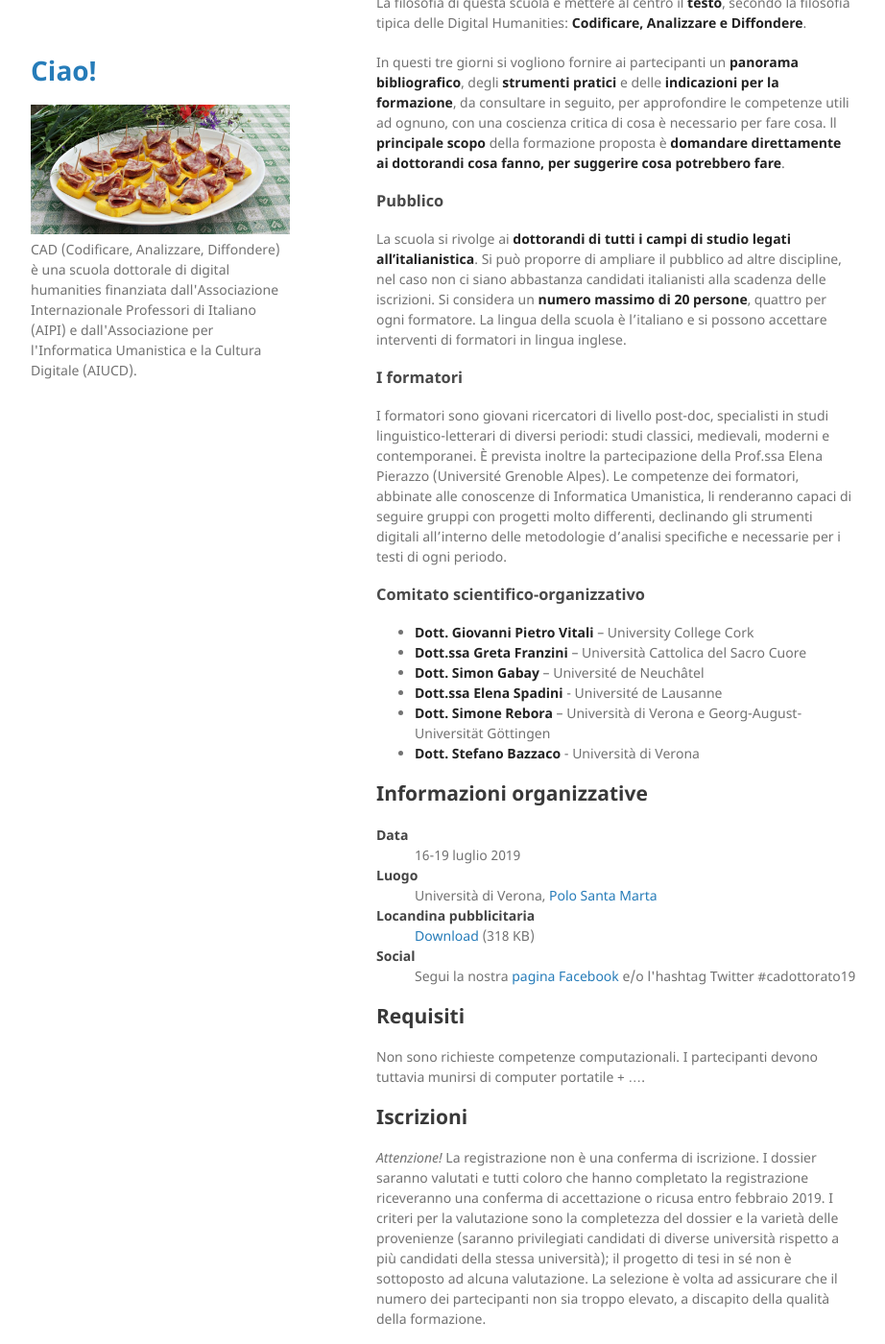
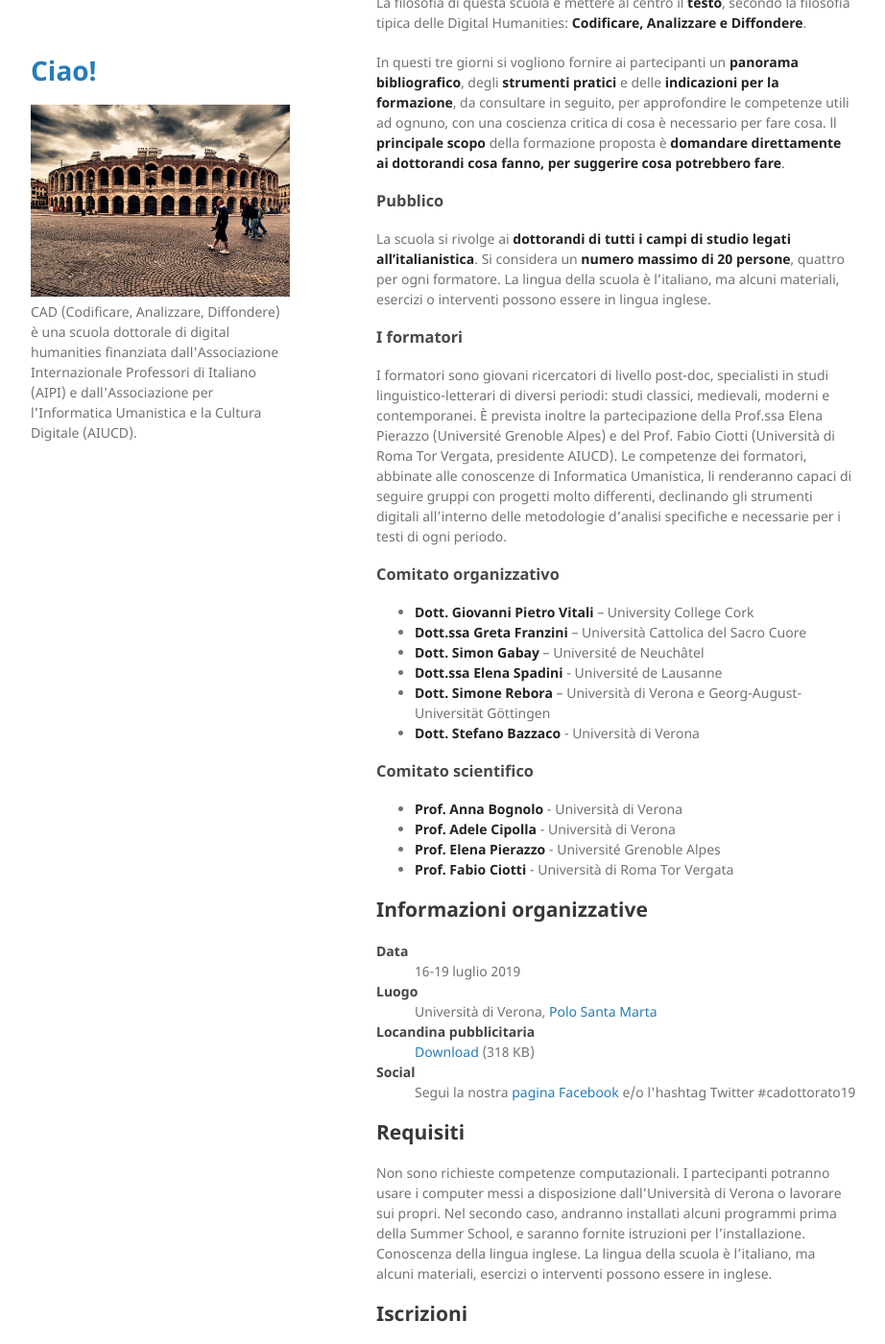
Before and after one commit to CADottorato/sito, a Jekyll site: the page built from index.md, in a window 1280 px wide and 1400 px high, scrolled down 858 px. Shown: the whole window at 96% size, without its empty margins (178-1100 px from the left). Built offline with Jekyll 4.4.1, drawn with Linux system fonts in a browser that asks for light colours; some of the changed text lies outside the part shown.

Commit message:
Final changes, including Elena's

```diff
--- a/_config.yml
+++ b/_config.yml
@@ -1,5 +1,5 @@
 title: Ciao!
-logo: /assets/img/sopressa-polenta.jpg
+logo: /assets/img/arena.jpeg
 description: CAD (Codificare, Analizzare, Diffondere) è una scuola dottorale di digital humanities finanziata dall'Associazione Internazionale Professori di Italiano (AIPI) e dall'Associazione per l'Informatica Umanistica e la Cultura Digitale (AIUCD).
 show_downloads: false
 #google_analytics:
--- a/index.md
+++ b/index.md
@@ -39,17 +39,15 @@ In questi tre giorni si vogliono fornire ai partecipanti un **panorama bibliogra
 
 ### Pubblico
 
-La scuola si rivolge ai **dottorandi di tutti i campi di studio legati all’italianistica**. Si può proporre di ampliare il pubblico ad altre discipline, nel caso non ci siano abbastanza candidati italianisti alla scadenza delle iscrizioni.
-Si considera un **numero massimo di 20 persone**, quattro per ogni formatore.
-La lingua della scuola è l’italiano e si possono accettare interventi di formatori in lingua inglese.
+La scuola si rivolge ai **dottorandi di tutti i campi di studio legati all’italianistica**. Si considera un **numero massimo di 20 persone**, quattro per ogni formatore. La lingua della scuola è l’italiano, ma alcuni materiali, esercizi o interventi possono essere in lingua inglese.
 
 ### I formatori
 
-I formatori sono giovani ricercatori di livello post-doc, specialisti in studi linguistico-letterari di diversi periodi: studi classici, medievali, moderni e contemporanei. È prevista inoltre la partecipazione della Prof.ssa Elena Pierazzo (Université Grenoble Alpes). Le competenze dei formatori, abbinate alle conoscenze di Informatica Umanistica, li renderanno capaci di seguire gruppi con progetti molto differenti, declinando gli strumenti digitali all’interno delle metodologie d’analisi specifiche e necessarie per i testi di ogni periodo.
+I formatori sono giovani ricercatori di livello post-doc, specialisti in studi linguistico-letterari di diversi periodi: studi classici, medievali, moderni e contemporanei. È prevista inoltre la partecipazione della Prof.ssa Elena Pierazzo (Université Grenoble Alpes) e del Prof. Fabio Ciotti (Università di Roma Tor Vergata, presidente AIUCD). Le competenze dei formatori, abbinate alle conoscenze di Informatica Umanistica, li renderanno capaci di seguire gruppi con progetti molto differenti, declinando gli strumenti digitali all’interno delle metodologie d’analisi specifiche e necessarie per i testi di ogni periodo.
 
 
 
-### Comitato scientifico-organizzativo
+### Comitato organizzativo
 
 * **Dott. Giovanni Pietro Vitali** – University College Cork
 * **Dott.ssa Greta Franzini** – Università Cattolica del Sacro Cuore
@@ -57,6 +55,14 @@ I formatori sono giovani ricercatori di livello post-doc, specialisti in studi l
 * **Dott.ssa Elena Spadini** - Université de Lausanne
 * **Dott. Simone Rebora** – Università di Verona e Georg-August-Universität Göttingen
 * **Dott. Stefano Bazzaco** - Università di Verona
+
+### Comitato scientifico
+
+* **Prof. Anna Bognolo** - Università di Verona
+* **Prof. Adele Cipolla** - Università di Verona
+* **Prof. Elena Pierazzo** - Université Grenoble Alpes
+* **Prof. Fabio Ciotti** - Università di Roma Tor Vergata
+
 
 
 ## Informazioni organizzative
@@ -81,13 +87,13 @@ I formatori sono giovani ricercatori di livello post-doc, specialisti in studi l
 
 ## Requisiti
 
-Non sono richieste competenze computazionali. I partecipanti devono tuttavia munirsi di computer portatile + ....
-
+Non sono richieste competenze computazionali. I partecipanti potranno usare i computer messi a disposizione dall'Università di Verona o lavorare sui propri. Nel secondo caso, andranno installati alcuni programmi prima della Summer School, e saranno fornite istruzioni per l'installazione.
+Conoscenza della lingua inglese. La lingua della scuola è l’italiano, ma alcuni materiali, esercizi o interventi possono essere in inglese.
 
 
 ## Iscrizioni
 
-*Attenzione!* La registrazione non è una conferma di iscrizione. I dossier saranno valutati e tutti coloro che hanno completato la registrazione riceveranno una conferma di accettazione o ricusa entro febbraio 2019. I criteri per la valutazione sono la completezza del dossier e la varietà delle provenienze (saranno privilegiati candidati di diverse università rispetto a più candidati della stessa università); il progetto di tesi in sé non è sottoposto ad alcuna valutazione. La selezione è volta ad assicurare che il numero dei partecipanti non sia troppo elevato, a discapito della qualità della formazione.
+*Attenzione!* La registrazione non è una conferma di iscrizione. I dossier saranno valutati e tutti coloro che hanno completato la registrazione riceveranno una conferma di accettazione o ricusa entro febbraio 2019. I criteri per la valutazione sono la completezza del dossier e la varietà delle provenienze (saranno privilegiati candidati di diverse università rispetto a più candidati della stessa università); il progetto di tesi in sé non è sottoposto ad alcuna valutazione. La selezione è volta ad assicurare che il numero dei partecipanti non superi il limite di 20, a discapito della qualità della formazione.
 
 
 #### Come iscriversi
@@ -169,7 +175,7 @@ Per qualsiasi dubbio, problema, domanda, scrivici al seguente indirizzo: **cadot
 
 ## Ringraziamenti
 
-Il comitato scientifico-organizzativo ringrazia innanzitutto l'AIPI per ... AIUCD, Profs di UniVR, ecc.
+Si ringraziano l'AIPI e l'AIUCD per il sostegno finanziario e il contributo alla summer school!
 
 <br /><br />
 ### [Torna al men&#249; &uarr;](#menu)
```
Also changed, not shown: other parts of index.md (+2 -2 lines).
